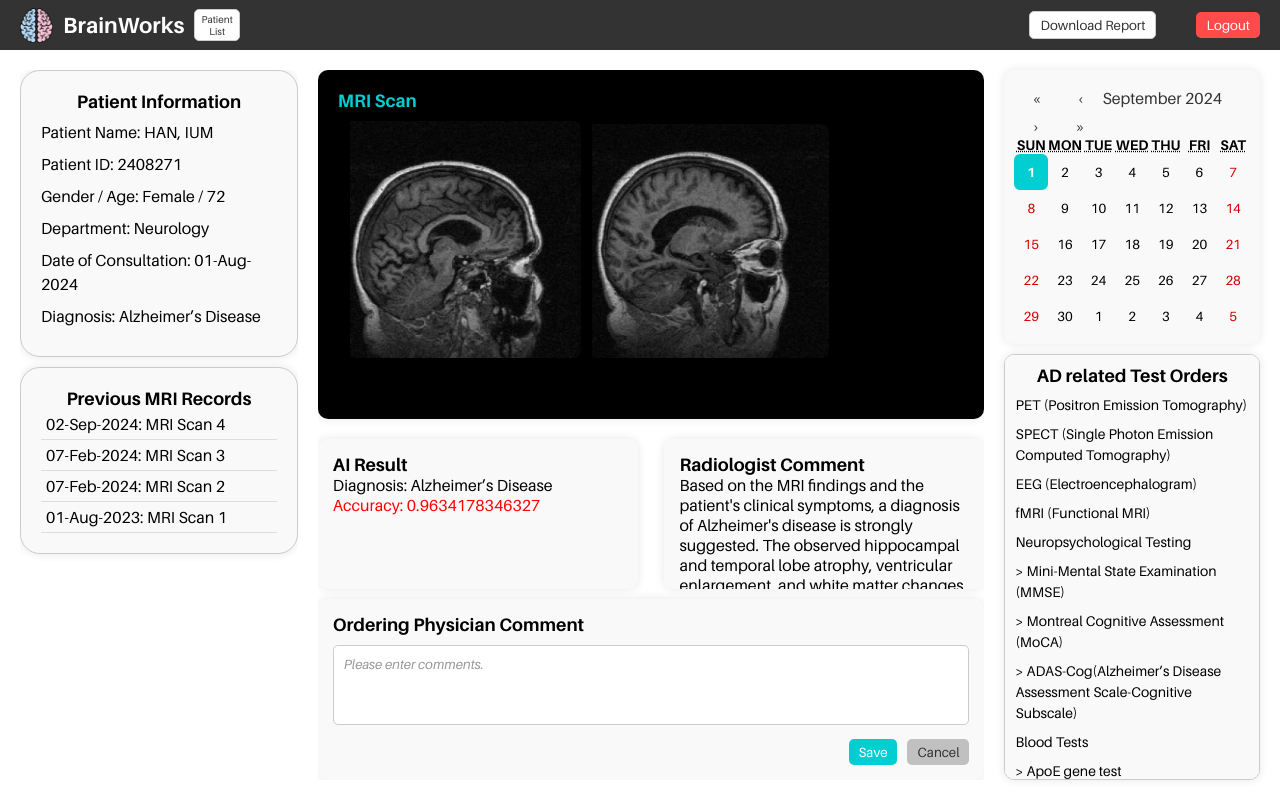
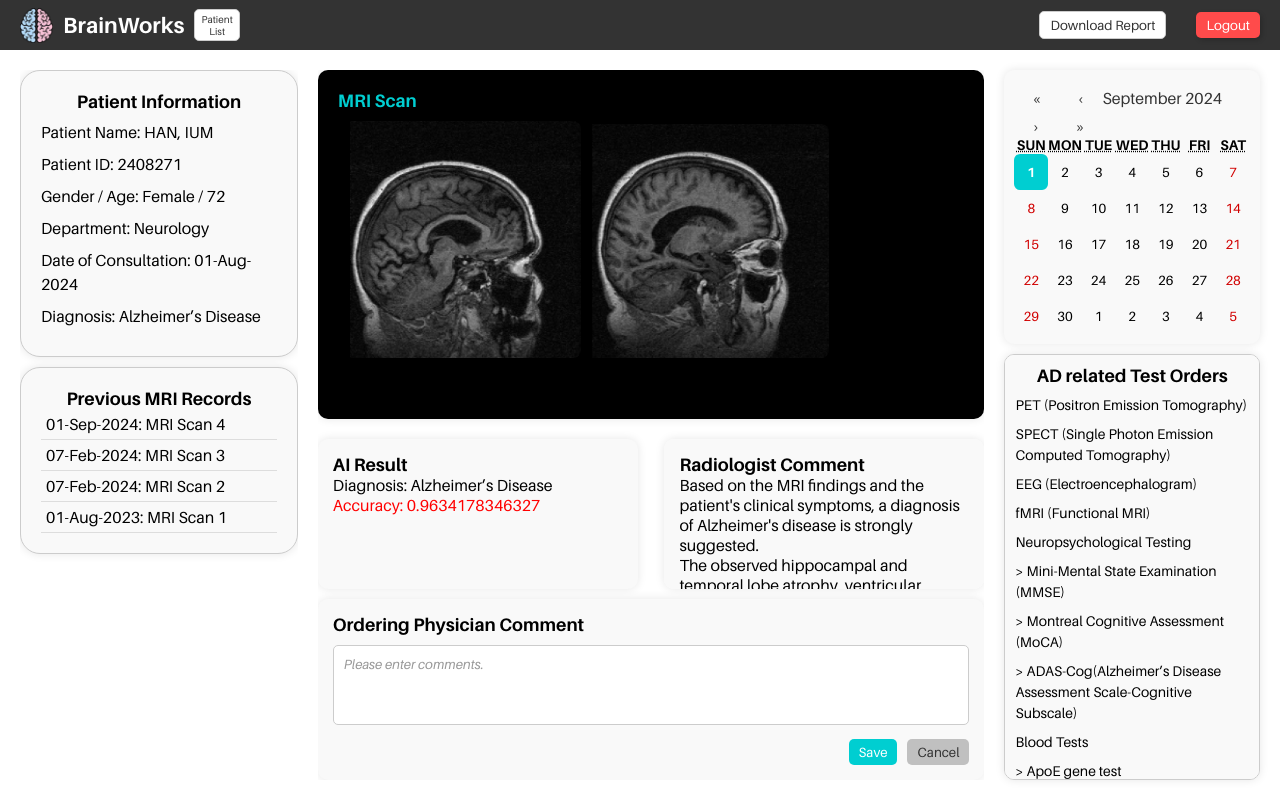
Before and after one commit to zangzoo/web, a React (Create React App) app in the folder frontend/brainworks-frontend/: page /analysis in a window 1280 px wide. Built offline with nearby package versions, Linux system fonts and the light colour scheme.

Commit message:
[Fix] login button 수정

```diff
--- a/frontend/brainworks-frontend/src/components/Analysis.css
+++ b/frontend/brainworks-frontend/src/components/Analysis.css
@@ -55,7 +55,7 @@ body, html {
     font-family: 'Aileron', Arial, sans-serif;
 }
 
-.report-button, .logout-button, .patient-list-button {
+.report-button,.patient-list-button {
     padding: 5px 10px;
     background-color: white;
     color: #333;
@@ -67,7 +67,7 @@ body, html {
 }
 
 .report-button {
-    margin-right: -20px;
+    margin-right: -15px;
 }
 
 .patient-list-button {
@@ -79,11 +79,17 @@ body, html {
 .report-button:hover, .logout-button:hover, .patient-list-button:hover {
     background-color: #e0e0e0;
 }
-
 .logout-button {
+    padding: 5px 10px;
     background-color: #ff4b4b;
     color: white;
+    border-radius: 5px;
+    cursor: pointer;
+    transition: background-color 0.3s ease;
+    font-family: 'Aileron', Arial, sans-serif;
     border: none;
+    box-shadow: 2px 2px 5px rgba(0, 0, 0, 0.2);
+    margin-left: -15px;
 }
 
 .logout-button:hover {
--- a/frontend/brainworks-frontend/src/components/Analysis.js
+++ b/frontend/brainworks-frontend/src/components/Analysis.js
@@ -11,18 +11,18 @@ function Analysis() {
     const [mriRecords, setMriRecords] = useState([
         {
             id: 1,
-            date: '02-Sep-2024',
+            date: '01-Sep-2024',
             description: 'MRI Scan 4',
             images: ['/0076_MRI_mpr-1_anon_sag_67.gif', '/0076_MRI_mpr-2_anon_sag_66.gif'],
             analysis: { description: 'Alzheimer’s Disease', accuracy: 0.9634178346327 },
-            radiologistComment: "Based on the MRI findings and the patient's clinical symptoms, a diagnosis of Alzheimer's disease is strongly suggested. The observed hippocampal and temporal lobe atrophy, ventricular enlargement, and white matter changes are consistent with typical imaging findings of Alzheimer's disease. Therefore, the patient is likely suffering from Alzheimer's disease, and further neuropsychological testing and treatment planning are recommended.",
+            radiologistComment: "Based on the MRI findings and the patient's clinical symptoms, a diagnosis of Alzheimer's disease is strongly suggested.\nThe observed hippocampal and temporal lobe atrophy, ventricular enlargement, and white matter changes are consistent with typical imaging findings of Alzheimer's disease.\nTherefore, the patient is likely suffering from Alzheimer's disease, and further neuropsychological testing and treatment planning are recommended.",
             physicianComment: ""
         },
         {
             id: 2,
             date: '07-Feb-2024',
             description: 'MRI Scan 3',
-            images: ['/mri_scan2.gif','/mri_scan3.gif'],
+            images: ['/mri_scan2.gif', '/mri_scan3.gif'],
             analysis: { description: 'Mild_Demented', accuracy: 0.6423453487357645 },
             radiologistComment: "Mild hippocampal atrophy observed, consistent with Mild Dementia.",
             physicianComment: "Recommend close monitoring and possible early intervention."
@@ -31,7 +31,7 @@ function Analysis() {
             id: 3,
             date: '07-Feb-2024',
             description: 'MRI Scan 2',
-            images: ['/mri_scan2.gif','/mri_scan3.gif'],
+            images: ['/mri_scan2.gif', '/mri_scan3.gif'],
             analysis: { description: 'Mild_Demented', accuracy: 0.6423453487357645 },
             radiologistComment: "Mild hippocampal atrophy observed, consistent with Mild Dementia.",
             physicianComment: "Recommend close monitoring and possible early intervention."
@@ -40,10 +40,10 @@ function Analysis() {
             id: 4,
             date: '01-Aug-2023',
             description: 'MRI Scan 1',
-            images: ['/mri_scan3.gif','/mri_scan1.gif'],
+            images: ['/mri_scan3.gif', '/mri_scan1.gif'],
             analysis: { description: 'Moderate_Demented', accuracy: 0.8712434532837645 },
             radiologistComment: "Upon analyzing the MRI results, there is clear evidence of Alzheimer’s disease progression. The scans reveal marked atrophy in the medial temporal lobes including the entorhinal cortex. The presence of diffuse cortical atrophy and prominent sulcal widening are also consistent with this diagnosis. Given these imaging findings and the patient’s cognitive decline, it is recommended to initiate a thorough evaluation with neuropsychological tests to assess the extent of impairment. Early intervention strategies and treatment planning should be considered to manage the disease effectively.",
-            physicianComment: "Based on the medical examination results, memory decline and cognitive impairment were additionally observed; Neuropsychological testing is recommended to further assess the presence of Alzheimer's disease."
+            physicianComment: "Based on the medical examination results, memory decline and cognitive impairment were additionally observed; \n Neuropsychological testing is recommended to further assess the presence of Alzheimer's disease."
         }
     ]);
 
@@ -151,10 +151,10 @@ function Analysis() {
     };
 
     const handlePatientListClick = () => {
-    navigate('/patient-list', {
-        state: { userId }
-    });
-};
+        navigate('/patient-list', {
+            state: { userId }
+        });
+    };
 
     return (
         <div className="analysis-container">
@@ -219,7 +219,9 @@ function Analysis() {
                         </section>
                         <section className="radiologist-comment">
                             <h2>Radiologist Comment</h2>
-                            <p>{selectedRadiologistComment}</p>
+                            {selectedRadiologistComment.split('\n').map((paragraph, index) => (
+                                <p key={index}>{paragraph}</p>
+                            ))}
                         </section>
                     </div>
                     <section className="physician-comment">
```
